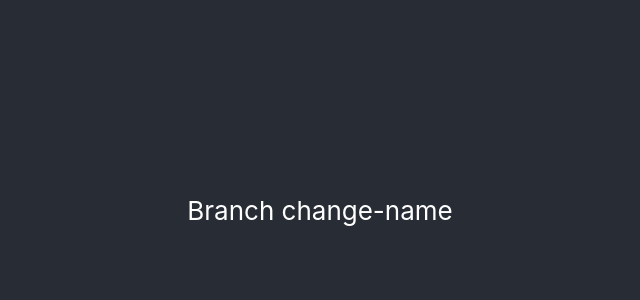
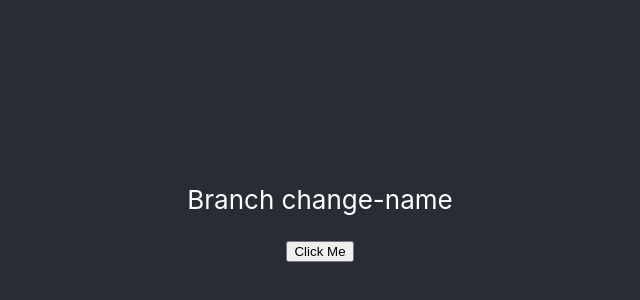
Before and after one commit to PabloHdzVizcarra/practice-netlify, a React (Create React App) app: page / in a window 1280 px wide. Shown: the part 190-490 px from the top of the page, without its empty margins (320-960 px from the left). Built offline with nearby package versions, Linux system fonts and the light colour scheme.

Commit message:
update button

```diff
--- a/src/App.tsx
+++ b/src/App.tsx
@@ -8,6 +8,7 @@ function App() {
         <p>
           Branch change-name
         </p>
+          <button>Click Me</button>
       </header>
     </div>
   );
```
